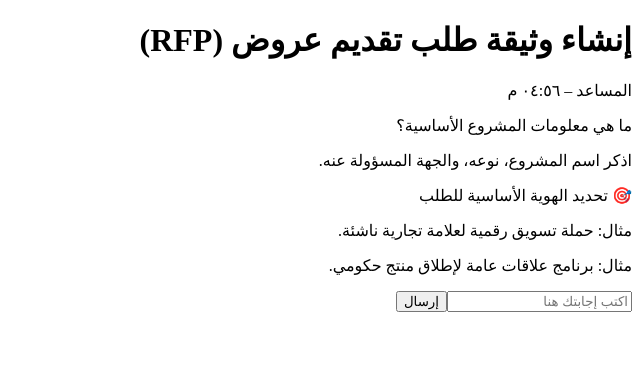
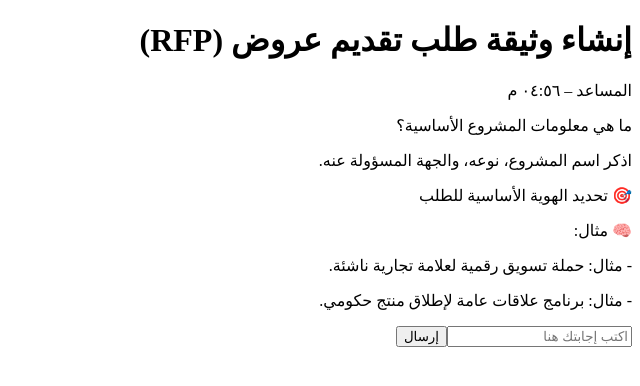
Before and after one commit to rfpai/rfp-platform, a Next.js app: page /create-rfp in a window 1280 px wide. Shown: the top 386 px of the page, without its empty margins (640-1280 px from the left). Built offline with nearby package versions, Linux system fonts and the light colour scheme.

Commit message:
feat: show assistant hints with typing delay

```diff
--- a/components/ConversationView.jsx
+++ b/components/ConversationView.jsx
@@ -25,20 +25,19 @@ export default function ConversationView({ messages = [], isLoading = false }) {
             msg.content
           ) : (
             <div className="space-y-1">
-              <p className="font-semibold text-gray-800">{msg.content.prompt}</p>
+              <p className="font-semibold text-blue-700">{msg.content.prompt}</p>
               {msg.content.help && (
-                <p className="text-gray-600 text-sm">{msg.content.help}</p>
+                <p className="text-gray-700 text-sm">{msg.content.help}</p>
               )}
               {msg.content.intent && (
                 <p className="text-xs text-gray-500">🎯 {msg.content.intent}</p>
               )}
-              {msg.content.marketing && (
-                <p className="text-xs text-green-700">
-                  {msg.content.marketing}
-                </p>
-              )}
-              {msg.content.pr && (
-                <p className="text-xs text-purple-700">{msg.content.pr}</p>
+              {(msg.content.marketing || msg.content.pr) && (
+                <div className="text-xs text-gray-600 space-y-0.5">
+                  <p className="font-medium">🧠 مثال:</p>
+                  {msg.content.marketing && <p>- {msg.content.marketing}</p>}
+                  {msg.content.pr && <p>- {msg.content.pr}</p>}
+                </div>
               )}
             </div>
           )}
--- a/components/CreateRFP.jsx
+++ b/components/CreateRFP.jsx
@@ -1,5 +1,5 @@
 "use client";
-import React, { useState } from "react";
+import React, { useEffect, useState } from "react";
 import { useRouter } from "next/router";
 import ConversationView from "@/components/ConversationView";
 import { rfpHints } from "@/data/assistant/rfpHints";
@@ -36,14 +36,18 @@ export default function CreateRFP() {
   const [index, setIndex] = useState(0);
   const [answers, setAnswers] = useState({});
   const [input, setInput] = useState("");
-  const [messages, setMessages] = useState([
-    {
-      role: "assistant",
-      content: buildHint(questionKeys[0]),
-      timestamp: Date.now(),
-    },
-  ]);
+  const [messages, setMessages] = useState([]);
   const [redirecting, setRedirecting] = useState(false);
+  const [isLoading, setIsLoading] = useState(true);
+
+  useEffect(() => {
+    const first = buildHint(questionKeys[0]);
+    const t = setTimeout(() => {
+      setMessages([{ role: "assistant", content: first, timestamp: Date.now() }]);
+      setIsLoading(false);
+    }, 600);
+    return () => clearTimeout(t);
+  }, []);
 
   const handleSend = (e) => {
     e.preventDefault();
@@ -64,13 +68,17 @@ export default function CreateRFP() {
 
     if (index < questionKeys.length - 1) {
       const nextKey = questionKeys[index + 1];
+      setIsLoading(true);
+      setTimeout(() => {
         const assistantMessage = {
           role: "assistant",
           content: buildHint(nextKey),
           timestamp: Date.now(),
         };
         setMessages((prev) => [...prev, assistantMessage]);
-      setIndex(index + 1);
+        setIndex((i) => i + 1);
+        setIsLoading(false);
+      }, 600);
     } else {
       try {
         localStorage.setItem("rfpData", JSON.stringify(updated));
@@ -93,7 +101,7 @@ export default function CreateRFP() {
 
   return (
     <div dir="rtl" className="max-w-xl mx-auto p-4 space-y-4">
-      <ConversationView messages={messages} />
+      <ConversationView messages={messages} isLoading={isLoading} />
       {!redirecting && (
         <form onSubmit={handleSend} className="flex gap-2">
           <input
@@ -106,6 +114,7 @@ export default function CreateRFP() {
           <button
             type="submit"
             className="bg-blue-600 text-white px-4 py-2 rounded"
+            disabled={isLoading}
           >
             إرسال
           </button>
```
Lines whose indentation alone changed are shown as unchanged.
